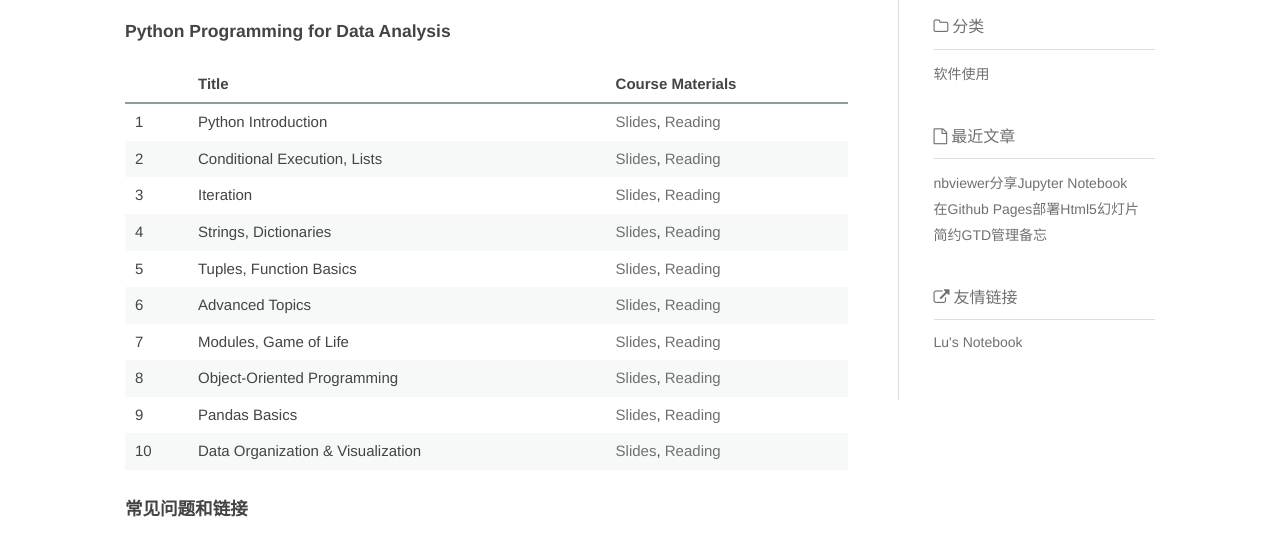
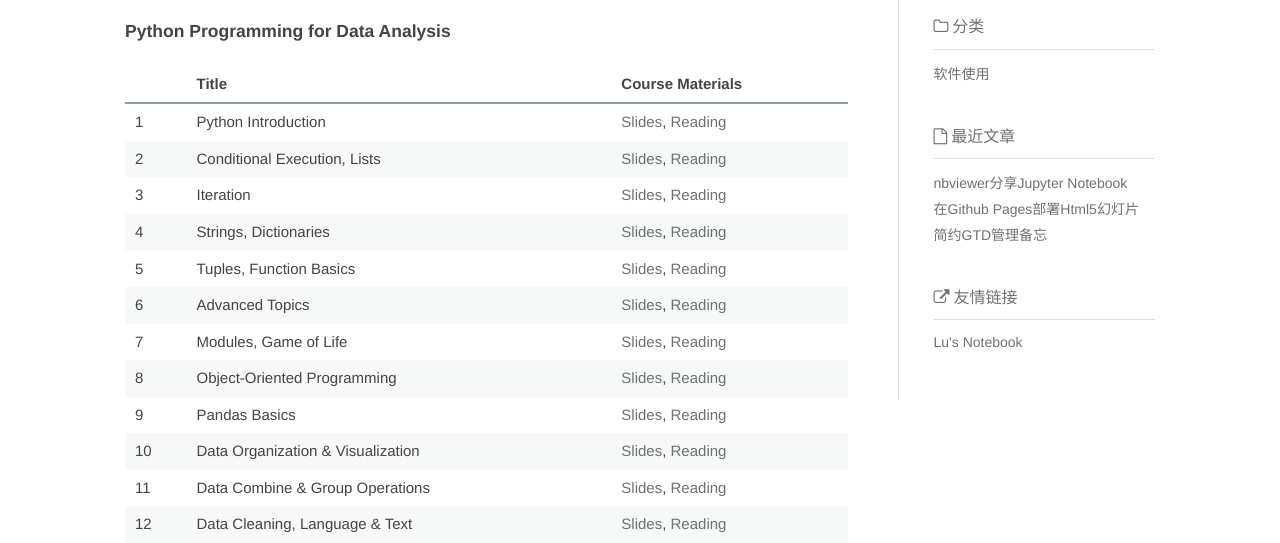
Before and after one commit to wangwanglulu/wangwanglulu.github.io, a plain HTML site: page teaching/index.html in a window 1280 px wide. Shown: the part 257-800 px from the top of the page. Drawn offline with nearby package versions, Linux system fonts and the light colour scheme; a script that the page names is missing.

Commit message:
Update index.html

```diff
--- a/teaching/index.html
+++ b/teaching/index.html
@@ -57,6 +57,16 @@
 <td>Data Organization &amp; Visualization</td>
 <td><a href="http://wangwanglulu.com/python10/">Slides</a>, <a href="https://blog.csdn.net/csdnsevenn/article/details/82731538" target="_blank" rel="noopener">Reading</a></td>
 </tr>
+<tr>
+<td>11</td>
+<td>Data Combine &amp; Group Operations</td>
+<td><a href="http://wangwanglulu.com/python11/">Slides</a>, <a href="https://mp.weixin.qq.com/s/qwSipU-QwJS14TKVhm2VCA" target="_blank" rel="noopener">Reading</a></td>
+</tr>
+<tr>
+<td>12</td>
+<td>Data Cleaning, Language &amp; Text</td>
+<td><a href="http://wangwanglulu.com/python12/">Slides</a>, <a href="https://mp.weixin.qq.com/s/v_D4M7UNdfErCxqNk4cfGA" target="_blank" rel="noopener">Reading</a></td>
+</tr>
 </tbody>
 </table>
 <h3 id="常见问题和链接"><a href="#常见问题和链接" class="headerlink" title="常见问题和链接"></a>常见问题和链接</h3><ul>
```
